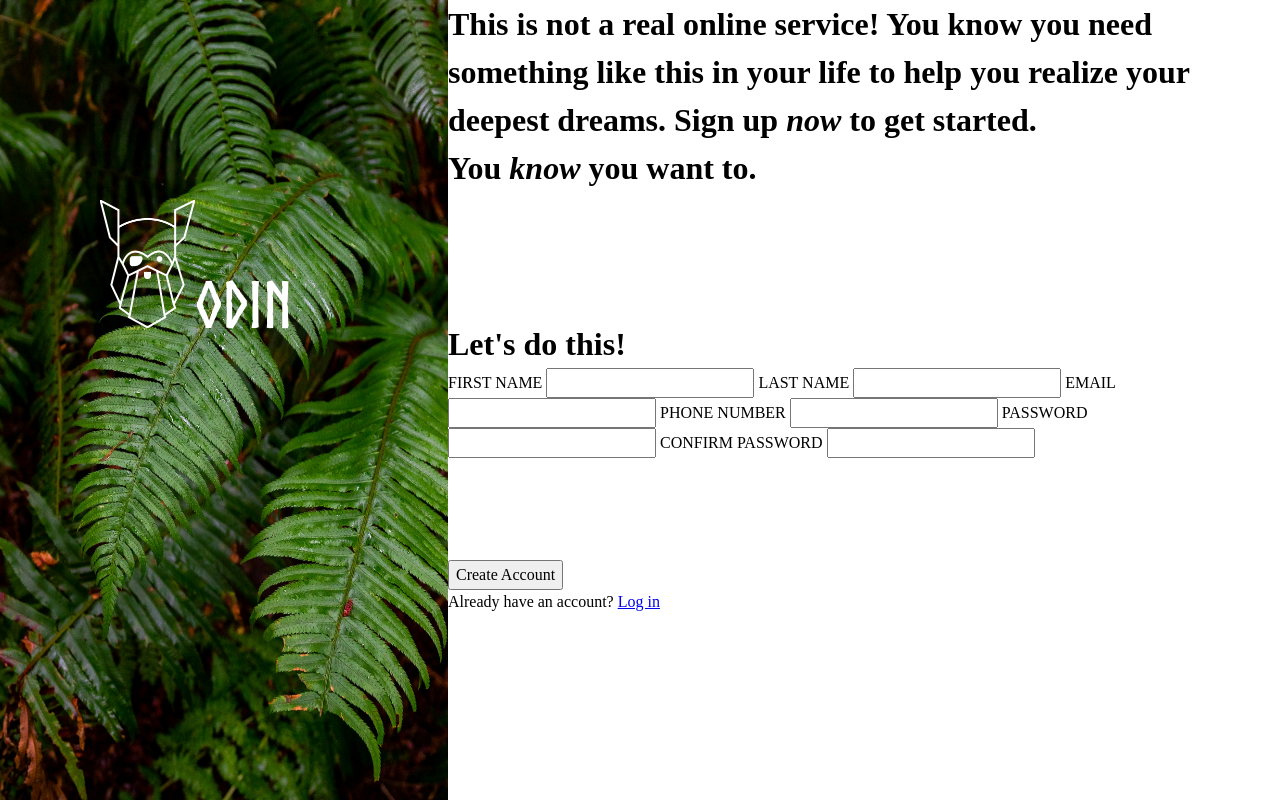
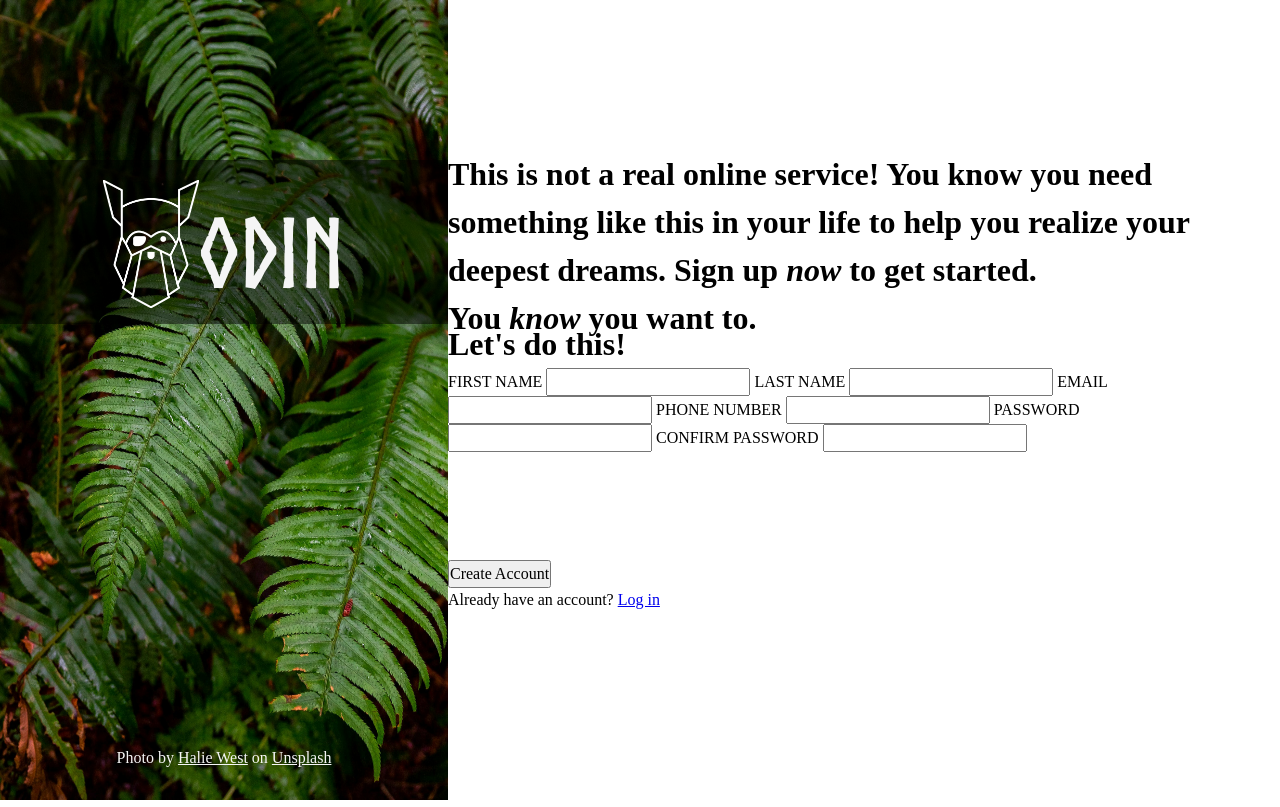
Before and after one commit to bowman025/sign-up-form, a plain HTML site: page index.html in a window 1280 px wide. Drawn offline with Linux system fonts and the light colour scheme.

Commit message:
Style left-hand side of the page and minor edit to html structure

```diff
--- a/index.html
+++ b/index.html
@@ -11,6 +11,8 @@
         <div class="image-section">
             <img src="./assets/images/halie-west-25xggax4bSA-unsplash.jpg" alt="Lush green leaves" class="background">
             <div class="image-text"><img src="./assets/images/odin-lined.png" alt="The Odin Project logo" class="odin-logo">ODIN</div>
+            <div class="credit">Photo by <a href="https://unsplash.com/@haliewestphoto?utm_content=creditCopyText&utm_medium=referral&utm_source=unsplash">Halie West</a> on <a href="https://unsplash.com/photos/green-leaf-plant-in-close-up-photography-25xggax4bSA?utm_content=creditCopyText&utm_medium=referral&utm_source=unsplash">Unsplash</a>
+      </div>
         </div>
         <div class="content-section">
             <div class="header">
@@ -35,8 +37,8 @@
                 </form>
             </div>
             <div class="footer">
-                <button type="button">Create Account</button>
-                <p>Already have an account? <a href="https://github.com/bowman025">Log in</a></p>
+                <button type="button" class="create-acc">Create Account</button>
+                <p>Already have an account? <a href="https://github.com/bowman025" class="log-in">Log in</a></p>
             </div>
         </div>
     </div>
--- a/styles.css
+++ b/styles.css
@@ -13,6 +13,7 @@
 
 * {
   margin: 0;
+  padding: 0;
 }
 
 body {
@@ -32,45 +33,57 @@ input, button, textarea, select {
 }
 
 .image-section {
-    width: 35%;
+    max-width: 35%;
+    position: relative;
 }
 
 .background {
-    display: inline;
     width: 100%;
     height: 100%;
 }
 
 .odin-logo {
-    display: inline;
-    width: 20%;
+    width: 6rem;
+    vertical-align: top;
 }
 
 .image-text {
-    position: fixed;
-    left: 100px;
-    top: 200px;
-    font-size: 4rem;
-    color: white;
+    position: absolute;
+    top: 20%;
+    width: 100%;
+    padding-top: 20px;
+    font-size: 6rem;
     font-family: 'norsebold';
+    color: whitesmoke;
+    background-color: rgba(0, 0, 0, 0.5);
+    text-align: center;
+}
+
+.credit {
+    position: absolute;
+    bottom: 30px;
+    width: 100%;
+    color: whitesmoke;
+    text-align: center;
+}
+
+.credit>a {
+    color: whitesmoke;
 }
 
 .content-section {
     display: flex;
     flex-direction: column;
-    width: 65%;
+    max-width: 65%;
     height: 100%;
 }
 
 .header {
     height: 40%;
-    margin-top: 00px;
+    padding-top: 150px;
 }
 
-.main {
-    height: 30%;
-}
-
+.main,
 .footer {
     height: 30%;
 }
```
